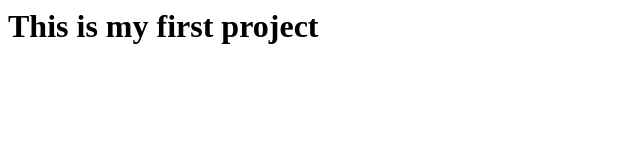
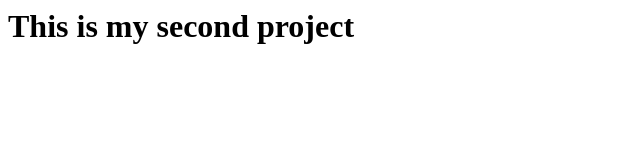
Before and after one commit to sandeep6252/Project, a plain HTML site: page index.html in a window 1280 px wide. Shown: the whole page, without its empty margins (0-640 px from the left). Drawn offline with Linux system fonts and the light colour scheme.

Commit message:
second commit

```diff
--- a/index.html
+++ b/index.html
@@ -1,3 +1,3 @@
 <html>
-<h1>This is my first project</h1>
+<h1>This is my second project</h1>
 </html>
```
